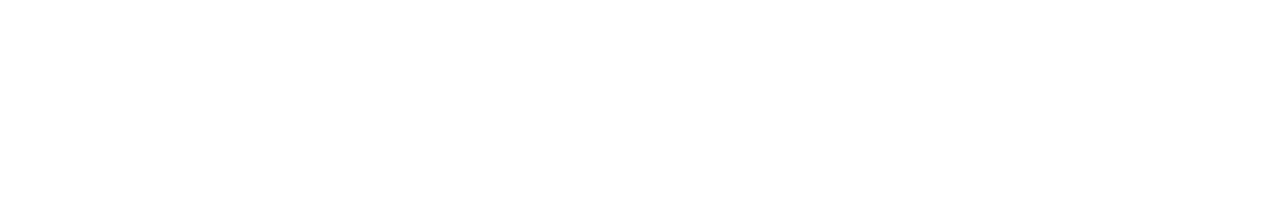
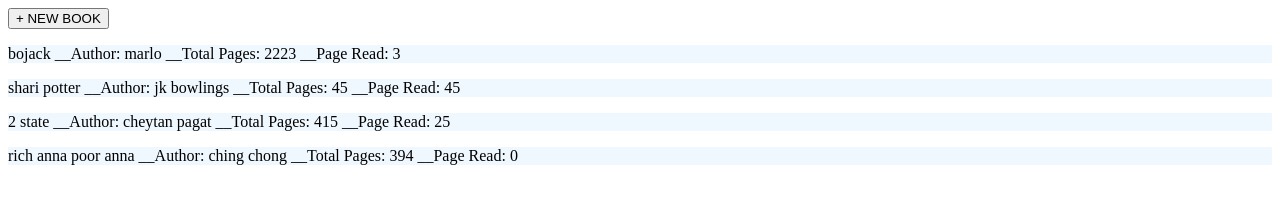
Before and after one commit to hipsuy/library, a plain HTML site: page index.html in a window 1280 px wide. Drawn offline with Linux system fonts and the light colour scheme.

Commit message:
Modified index.html and added styles.css

```diff
--- a/index.html
+++ b/index.html
@@ -1,12 +1,22 @@
 <!DOCTYPE html>
 <html>
     <head>
-
+        <link rel="stylesheet" href="styles.css">
     </head>
 
 <body>
 
+    <button class='newBook'>+ NEW BOOK</button>
+
+    <div class = 'content'>
+
+    </div>
+
 <script>
+
+//ON POINT 4, HAVE TO MAKE SURE THAT BOOKS DON'T GET ADDED MULTIPLE TIMES WHEN i click on new book button, since the adding function runs at the end of it
+    let myLibrary = [new Book('bojack','marlo','2223','3'),new Book('shari potter','jk bowlings','45','45'),new Book('2 state','cheytan pagat','415','25'),new Book('rich anna poor anna','ching chong','394','0')];
+
     function Book(title,author,pages,read){
         this.title = title;
         this.author = author;
@@ -22,6 +32,35 @@
         }
     }
 
+    function addBookToLibrary(){
+        let title = prompt('Title: ');
+        let author = prompt('Author: ');
+        let pages = prompt('Total pages: ');
+        let read = prompt('Pages read: ');
+        myLibrary.push(new Book(title,author,pages,read));
+        displayBooks();
+    }
+
+    function displayBooks(){
+        const content = document.querySelector('.content');
+
+        for (book in myLibrary) {
+
+            const element = document.createElement('p');
+            element.textContent = `${myLibrary[book].title}
+            __Author: ${myLibrary[book].author}
+            __Total Pages: ${myLibrary[book].pages}
+            __Page Read: ${myLibrary[book].read}`;
+            element.classList.add('book');
+            content.appendChild(element);
+        }
+
+    }
+
+    const newBook = document.querySelector('.newBook');
+    newBook.addEventListener('click',addBookToLibrary);
+    displayBooks();
+
 </script>
 
 </body>
--- /dev/null
+++ b/styles.css
@@ -0,0 +1,3 @@
+.book{
+    background-color: aliceblue;
+}
```
